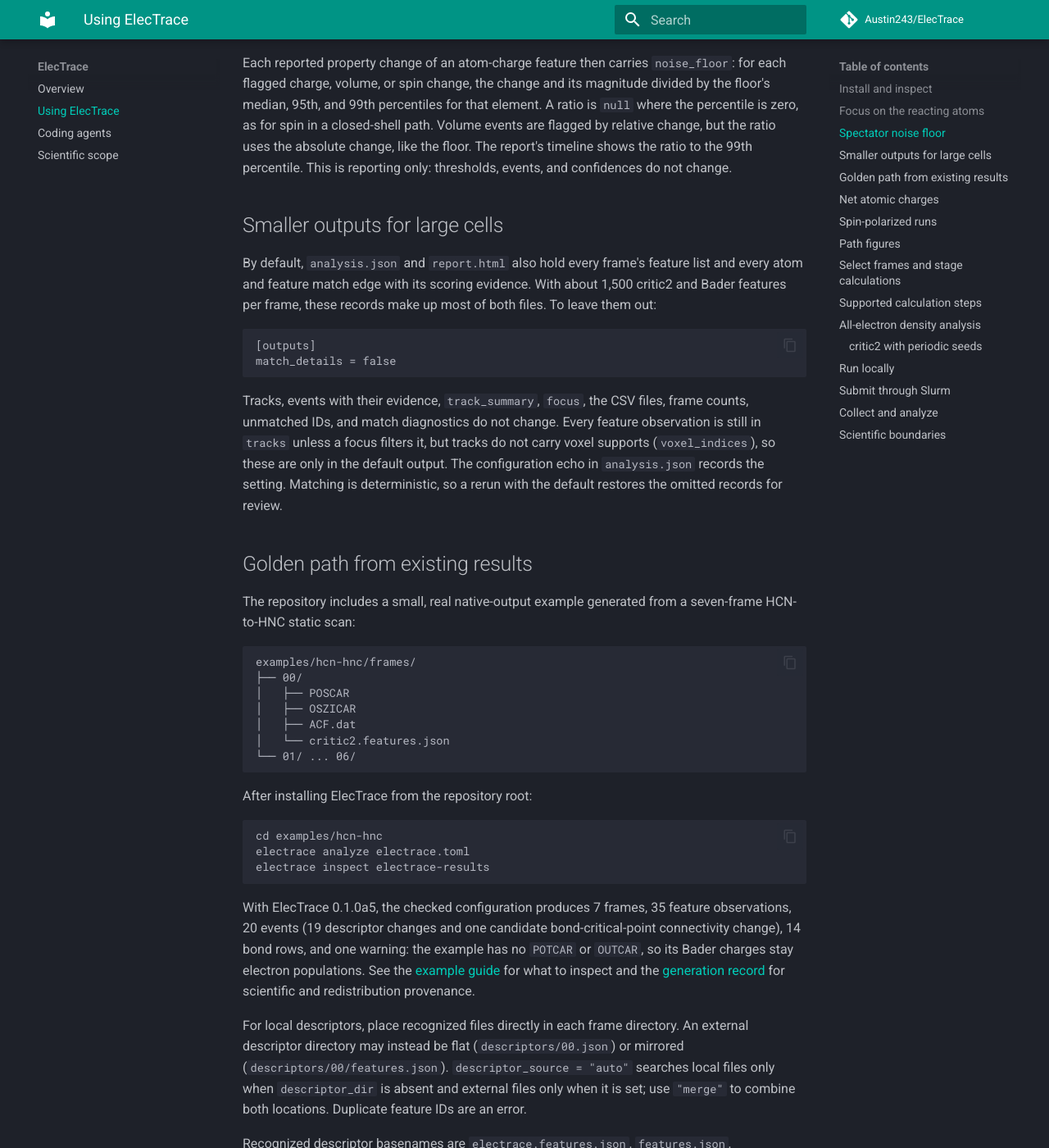
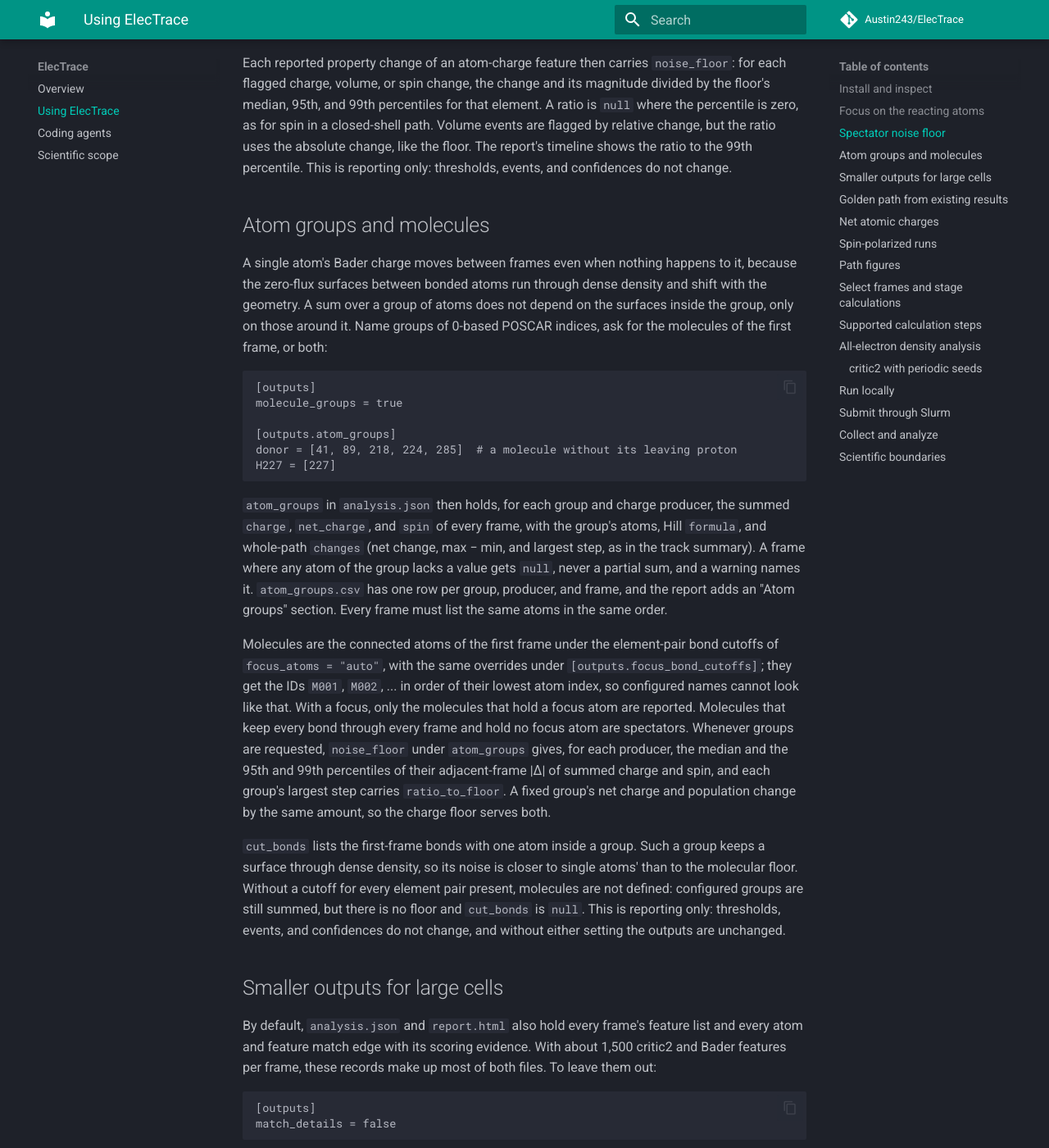
Before and after one commit to Austin243/ElecTrace, an MkDocs documentation site: the page built from docs/workflows.md, in a window 1280 px wide and 1400 px high, scrolled down 4363 px. Shown: the whole window at 82% size. Built offline with MkDocs 1.6.1 and Material for MkDocs 9.7.7, drawn with Linux system fonts in a browser that asks for light colours; comment, search, counter and statistics services are not loaded.

Commit message:
Document atom groups and molecule sums
Add an "Atom groups and molecules" section to the workflow guide, a
scientific-scope note on what a group sum does and does not remove, the
settings in the skill, example config, init template, and README, and a
CHANGELOG entry with the acetonitrile results.

````diff
--- a/docs/workflows.md
+++ b/docs/workflows.md
@@ -201,6 +201,49 @@ where the percentile is zero, as for spin in a closed-shell path. Volume events
 flagged by relative change, but the ratio uses the absolute change, like the floor.
 The report's timeline shows the ratio to the 99th percentile. This is reporting only:
 thresholds, events, and confidences do not change.
+
+## Atom groups and molecules
+
+A single atom's Bader charge moves between frames even when nothing happens to it,
+because the zero-flux surfaces between bonded atoms run through dense density and
+shift with the geometry. A sum over a group of atoms does not depend on the surfaces
+inside the group, only on those around it. Name groups of 0-based POSCAR indices, ask
+for the molecules of the first frame, or both:
+
+```toml
+[outputs]
+molecule_groups = true
+
+[outputs.atom_groups]
+donor = [41, 89, 218, 224, 285]  # a molecule without its leaving proton
+H227 = [227]
+```
+
+`atom_groups` in `analysis.json` then holds, for each group and charge producer, the
+summed `charge`, `net_charge`, and `spin` of every frame, with the group's atoms, Hill
+`formula`, and whole-path `changes` (net change, max − min, and largest step, as in
+the track summary). A frame where any atom of the group lacks a value gets `null`,
+never a partial sum, and a warning names it. `atom_groups.csv` has one row per group,
+producer, and frame, and the report adds an "Atom groups" section. Every frame must
+list the same atoms in the same order.
+
+Molecules are the connected atoms of the first frame under the element-pair bond
+cutoffs of `focus_atoms = "auto"`, with the same overrides under
+`[outputs.focus_bond_cutoffs]`; they get the IDs `M001`, `M002`, ... in order of their
+lowest atom index, so configured names cannot look like that. With a focus, only the
+molecules that hold a focus atom are reported. Molecules that keep every bond through
+every frame and hold no focus atom are spectators. Whenever groups are requested,
+`noise_floor` under `atom_groups` gives, for each producer, the median and the 95th and
+99th percentiles of their adjacent-frame |Δ| of summed charge and spin, and each
+group's largest step carries `ratio_to_floor`. A fixed group's net charge and
+population change by the same amount, so the charge floor serves both.
+
+`cut_bonds` lists the first-frame bonds with one atom inside a group. Such a group
+keeps a surface through dense density, so its noise is closer to single atoms' than
+to the molecular floor. Without a cutoff for every element pair present, molecules
+are not defined: configured groups are still summed, but there is no floor and
+`cut_bonds` is `null`. This is reporting only: thresholds, events, and confidences do
+not change, and without either setting the outputs are unchanged.
 
 ## Smaller outputs for large cells
 
````
Also changed, not shown: CHANGELOG.md (+15 -0 lines), README.md (+2 -0 lines), docs/scientific-scope.md (+11 -0 lines), skills/electrace/SKILL.md (+4 -1 lines), 2 other files.
